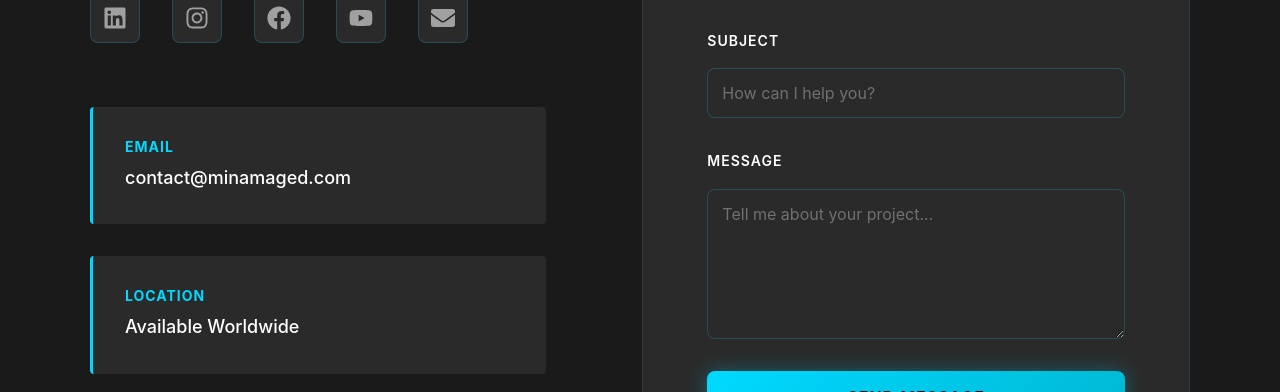
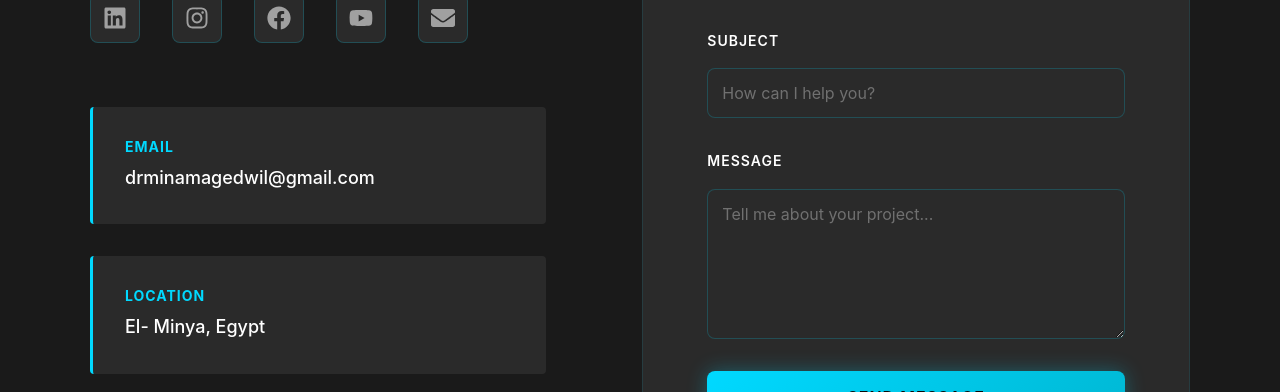
Before and after one commit to MinaMagedWilliam/drportfolio, a React (Vite) app: page / in a window 1280 px wide. Shown: the part 3777-4169 px from the top of the page. Built offline with nearby package versions, Linux system fonts and the light colour scheme; no server answers.

Commit message:
email changed

```diff
--- a/src/components/Contact.jsx
+++ b/src/components/Contact.jsx
@@ -43,7 +43,7 @@ const Contact = () => {
     { icon: <FaInstagram />, name: 'Instagram', url: 'https://www.instagram.com/mena_maged_william/' },
     { icon: <FaFacebook />, name: 'Facebook', url: 'https://www.facebook.com/mena.maged.william' },
     { icon: <FaYoutube />, name: 'YouTube', url: 'https://www.youtube.com/@dr.minamaged' },
-    { icon: <FaEnvelope />, name: 'Email', url: 'drminamagedwil@gmail.com' },
+    { icon: <FaEnvelope />, name: 'Email', url: 'mailto:drminamagedwil@gmail.com' },
   ];
 
   const containerVariants = {
@@ -112,11 +112,11 @@ const Contact = () => {
               <div className="contact-details">
                 <div className="contact-detail-item">
                   <h4 className="detail-label">Email</h4>
-                  <p className="detail-value">contact@minamaged.com</p>
+                  <p className="detail-value">drminamagedwil@gmail.com</p>
                 </div>
                 <div className="contact-detail-item">
                   <h4 className="detail-label">Location</h4>
-                  <p className="detail-value">Available Worldwide</p>
+                  <p className="detail-value">El- Minya, Egypt</p>
                 </div>
               </div>
             </motion.div>
```
